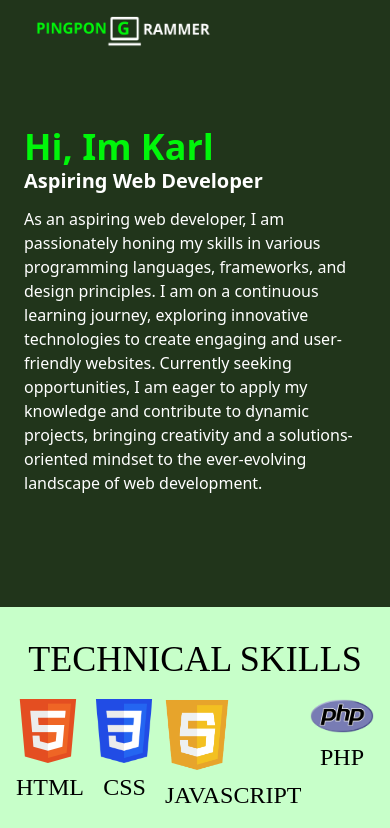
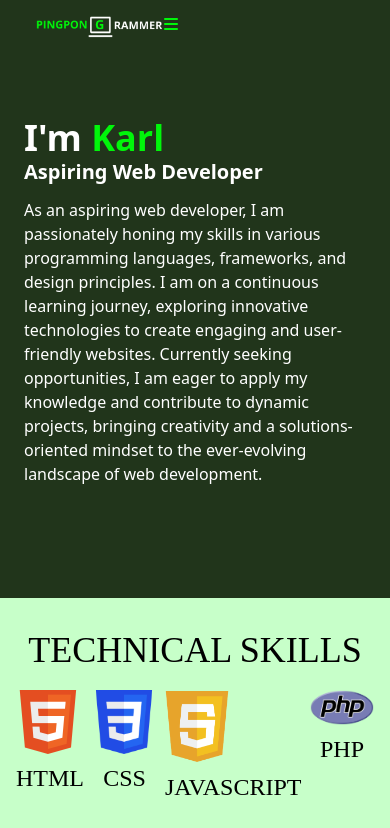
Before and after one commit to pingpongrammer/Portfolio, a website: page index.html in a window 390 px wide. Shown: the top 828 px of the page. Drawn offline with nearby package versions, Linux system fonts and the light colour scheme; a web font is replaced by a local one.

Commit message:
modified

```diff
--- a/index.html
+++ b/index.html
@@ -3,7 +3,7 @@
 <head>
     <meta charset="UTF-8">
     <meta name="viewport" content="width=device-width, initial-scale=1.0">
-    <link href="/dist/output.css" rel="stylesheet">
+    <!-- <link href="/dist/output.css" rel="stylesheet"> -->
     <link rel="preconnect" href="https://fonts.googleapis.com">
     <link rel="stylesheet" href="path/to/font-awesome/css/font-awesome.min.css">
     <link rel="stylesheet" href="https://cdnjs.cloudflare.com/ajax/libs/font-awesome/6.4.2/css/all.min.css">
@@ -15,9 +15,10 @@
     <title>Portfolio</title>
 </head>
 <body class="bg-[#21351B]">
-    <header class="flex " id="home">
-        <div class="flex-initial w-[45%] uppercase text-[#00F60A] font-medium ml-9 my-4">
-            <img class="w-48" src="src/images/logo.png" alt="">
+    <header class="flex" id="home">
+        <div class="sm:flex-initial sm:w-[45%] flex justify-between uppercase text-[#00F60A] font-medium ml-9 my-4">
+            <img class="w-32 sm:w-48" src="src/images/logo.png" alt="">
+            <i class="fa fa-bars  sm:hidden" aria-hidden="true"></i>
         </div>
         <div class="hidden sm:flex flex-1 justify-between items-center text-white font-medium my-4 mr-28">
             <button onclick="scrollToSection('home')"  class=" hover:text-[#00F60A]" href="">Home</button>
@@ -30,7 +31,7 @@
     <section class="home mt-16 mb-28" >
         <div class="sm:flex sm:mx-24 mx-6 text-white justify-between">
             <div class="md:w-2/5">
-                <h1 class=" text-[#00F60A] text-4xl sm:text-7xl font-bold">Hi, Im Karl</h1>
+                <h1 class=" text-[#00F60A] text-4xl sm:text-7xl font-bold"><span class="text-white">I'm </span>Karl</h1>
                 <h3 class="text-xl sm:text-4xl  font-bold">Aspiring Web Developer</h3>
                 <p class="pt-3">As an aspiring web developer, I am passionately honing my skills in various programming languages,
                     frameworks, and design principles. I am on a continuous learning journey, exploring innovative technologies
@@ -121,7 +122,7 @@
 
         <div class="sm:flex mx-8 lg:mx-40 sm:py-10 py-4">
             <div class="flex-initial sm:w-[40%] mr-6">
-                <p class="lg:text-4xl text-2xl">Let's talk opportunities! Reach out through my contact form, and let's explore how
+                <p class="lg:text-4xl text-2xl ">Let's talk opportunities! Reach out through my contact form, and let's explore how
                     my skills can contribute to your team. Excited to connect and discuss potential
                     collaborations!
                 </p>
```
